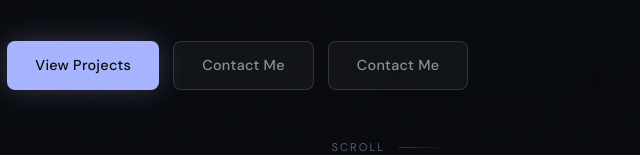
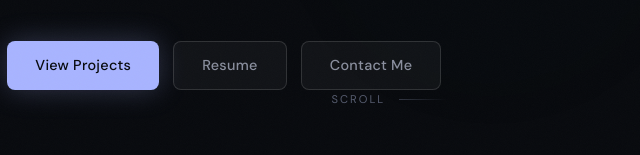
Before and after one commit to adirxynn/Portfolio-, a plain HTML site: page index.html in a window 1280 px wide. Shown: the part 645-800 px from the top of the page, 250-890 px from the left. Drawn offline with Linux system fonts and the light colour scheme.

Commit message:
updated portfolio

```diff
--- a/index.html
+++ b/index.html
@@ -61,8 +61,8 @@
       </p>
       <div class="hero-cta reveal">
         <a href="#projects" class="btn btn-primary">View Projects</a>
+        <a href="Resume.pdf" class="btn btn-ghost">Resume</a>
         <a href="#contact" class="btn btn-ghost">Contact Me</a>
-        <a href="Resume.pdf" class="btn btn-ghost">Contact Me</a>
       </div>
     </div>
     <div class="hero-scroll-hint reveal">
--- a/style.css
+++ b/style.css
@@ -234,7 +234,6 @@ body {
   margin: 0 auto;
   padding: 0 24px;
   padding-top: 80px;
-  padding-bottom: 48px;
 }
 .hero-eyebrow {
   display: inline-flex;
```
